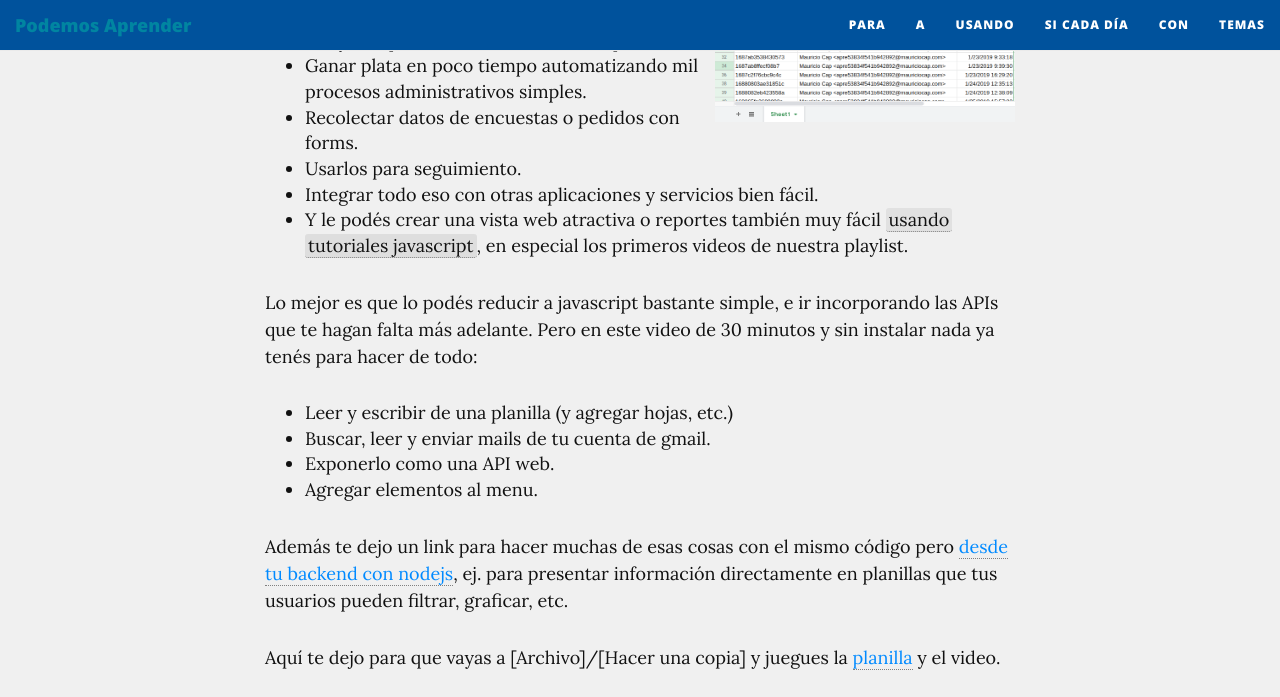
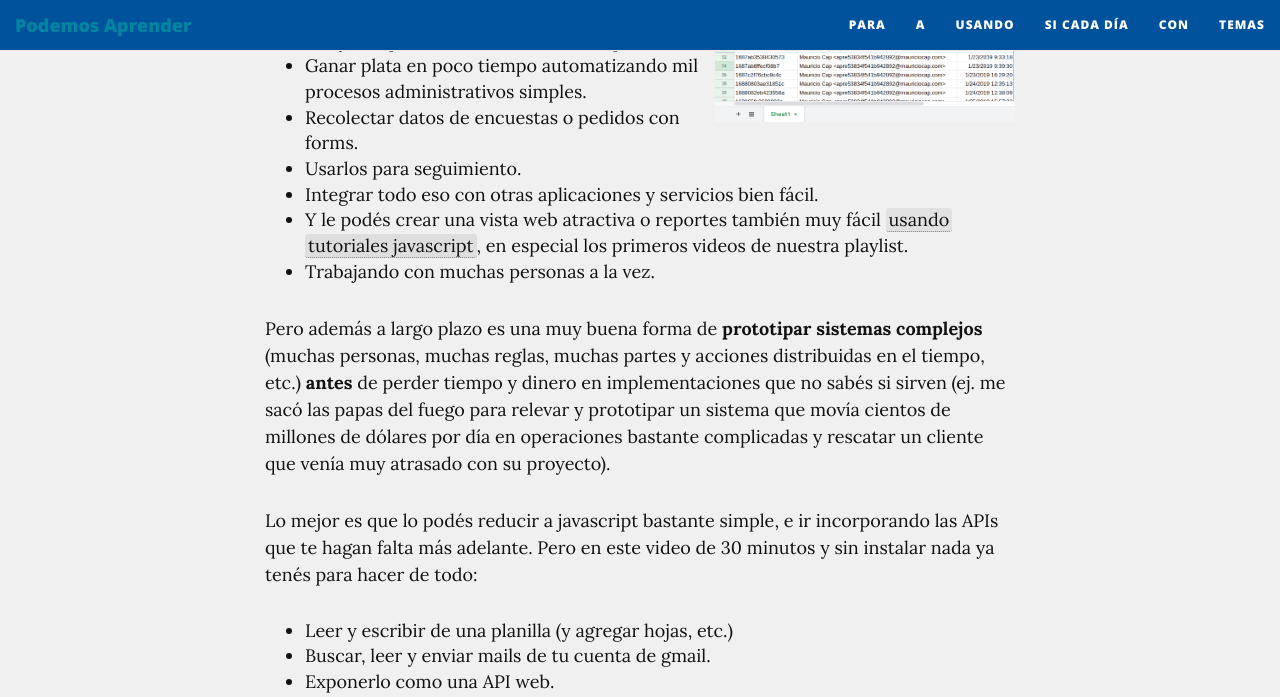
Before and after one commit to podemosaprender/podemosaprender.github.io, a Jekyll site: the page built from _contenidos/50programar/javascript/usando-google-apps.md, in a window 1280 px wide and 900 px high, scrolled down 369 px, cut to the strip 0-697 px from the top of the window. Built offline with Jekyll 4.4.1, drawn with Linux system fonts in a browser that asks for light colours; nearby versions of some CDN libraries.

Commit message:
MEJORA: sistemas complejos

```diff
--- a/_contenidos/50programar/javascript/usando-google-apps.md
+++ b/_contenidos/50programar/javascript/usando-google-apps.md
@@ -14,6 +14,9 @@ Porque te sirve para
 * Usarlos para seguimiento.
 * Integrar todo eso con otras aplicaciones y servicios bien fácil.
 * Y le podés crear una vista web atractiva o reportes también muy fácil {/usando/tutoriales-javascript}, en especial los primeros videos de nuestra playlist.
+* Trabajando con muchas personas a la vez.
+
+Pero además a largo plazo es una muy buena forma de __prototipar sistemas complejos__ (muchas personas, muchas reglas, muchas partes y acciones distribuidas en el tiempo, etc.) __antes__ de perder tiempo y dinero en implementaciones que no sabés si sirven (ej. me sacó las papas del fuego para relevar y prototipar un sistema que movía cientos de millones de dólares por día en operaciones bastante complicadas y rescatar un cliente que venía muy atrasado con su proyecto).
 
 Lo mejor es que lo podés reducir a javascript bastante simple, e ir incorporando las APIs que te hagan falta más adelante. Pero en este video de 30 minutos y sin instalar nada ya tenés para hacer de todo:
 
```
